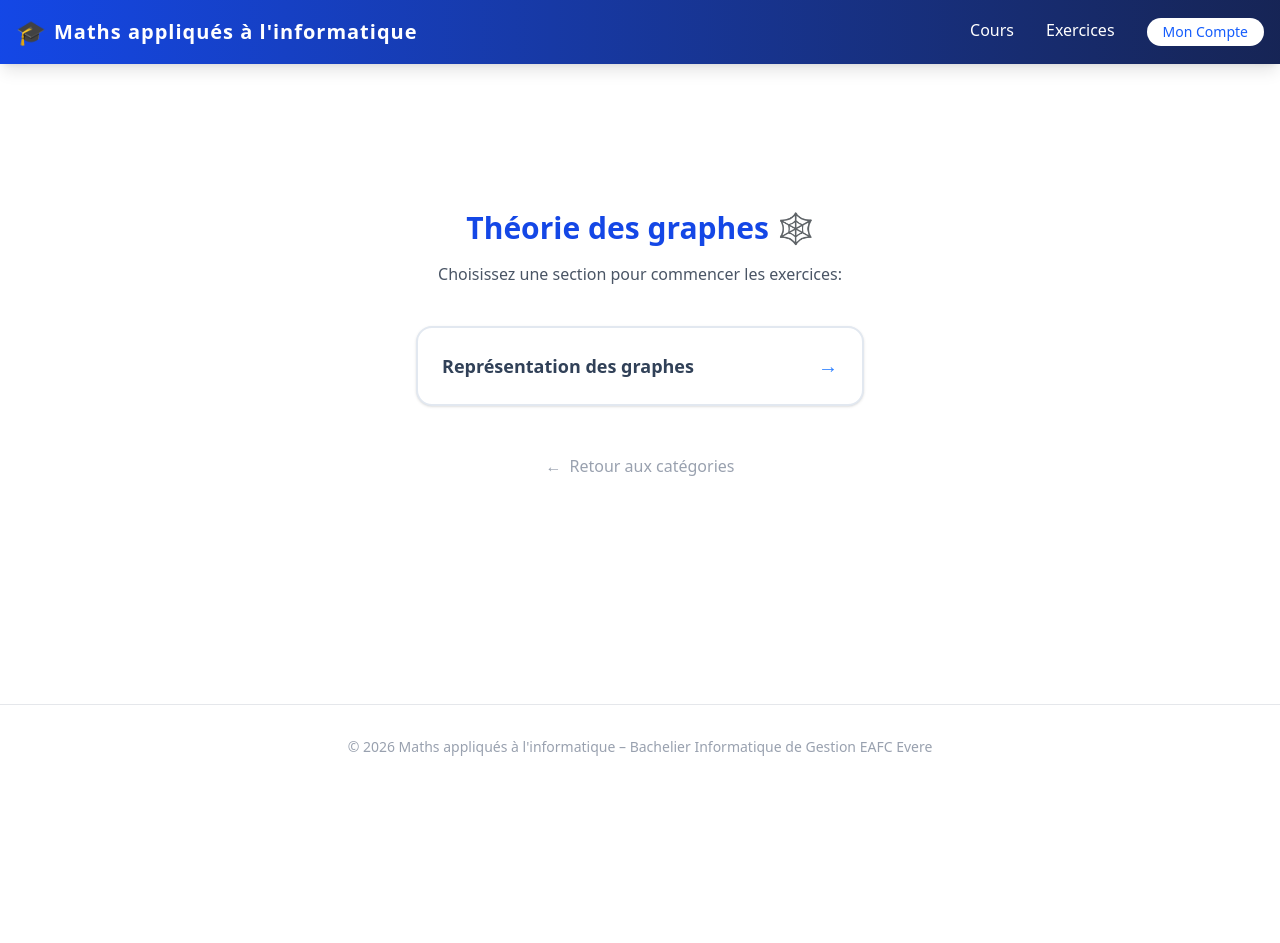
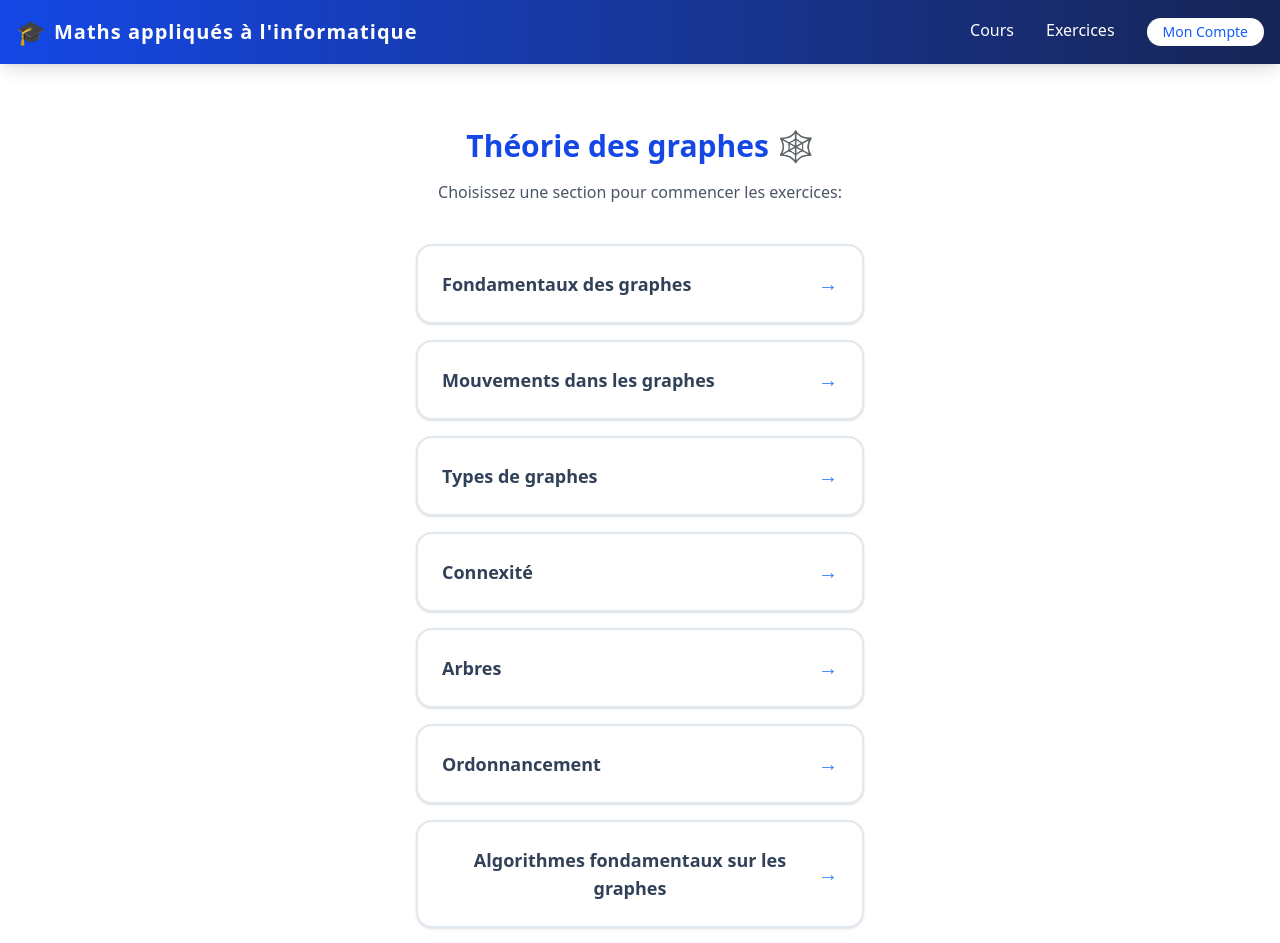
Before and after one commit to Rubi-0406/projet_site_pedagogique, a Next.js app in the folder frontend/: page /exercices/graphes in a window 1280 px wide. Shown: the top 943 px of the page. Before the commit the page ends 800 px from the top, so only its background shows below. Built offline with nearby package versions, Linux system fonts and the light colour scheme.

Commit message:
feat: update sections in ExercicePage for graph theory and logic exercises

```diff
--- a/frontend/app/exercices/graphes/page.tsx
+++ b/frontend/app/exercices/graphes/page.tsx
@@ -10,7 +10,14 @@ export default function ExercicePage() {
   const content = {
     title: "Théorie des graphes 🕸️",
     sections: [
-        "Représentation des graphes",
+        "Fondamentaux des graphes",
+        "Mouvements dans les graphes",
+        "Types de graphes",
+        "Connexité",
+        "Arbres",
+        "Ordonnancement",
+        "Algorithmes fondamentaux sur les graphes",
+        "J'ai de la chance (exercice aléatoire)",
     ]
   };
 
--- a/frontend/app/exercices/logique/page.tsx
+++ b/frontend/app/exercices/logique/page.tsx
@@ -10,11 +10,10 @@ export default function ExercicePage() {
   const content = {
     title: "Logique Mathématique 🧠",
     sections: [
-        "Propositions et connecteurs logiques",
+        "Valeur de vérité",
         "Tables de vérité",
-        "Équivalences logiques",
-        "Quantificateurs",
-        "Arguments et validité",
+        "Lois de De Morgan",
+        "Raisonnement logique",
         "J'ai de la chance (exercice aléatoire)",
     ]
   };
```
